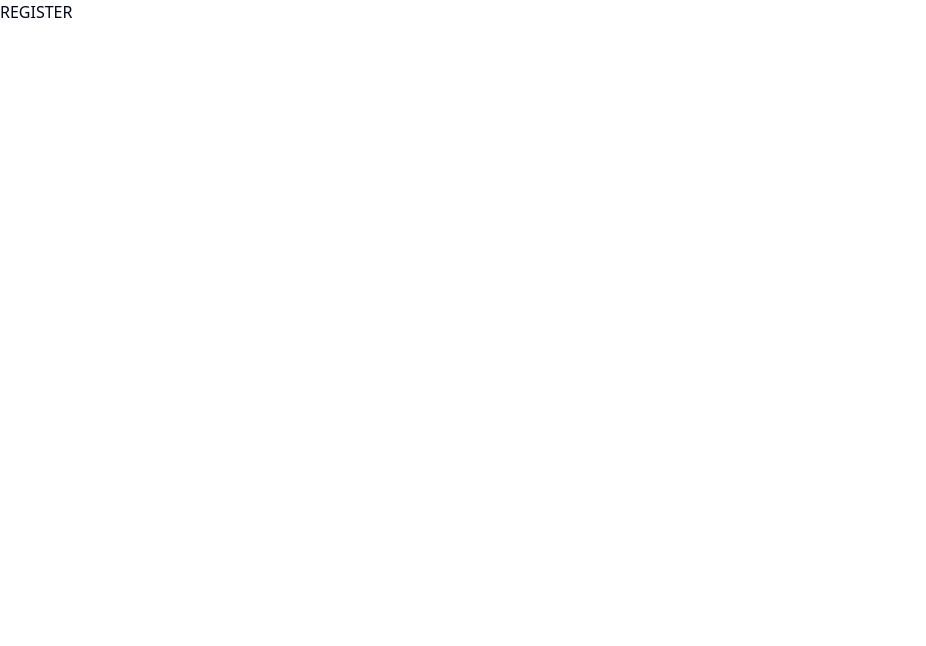
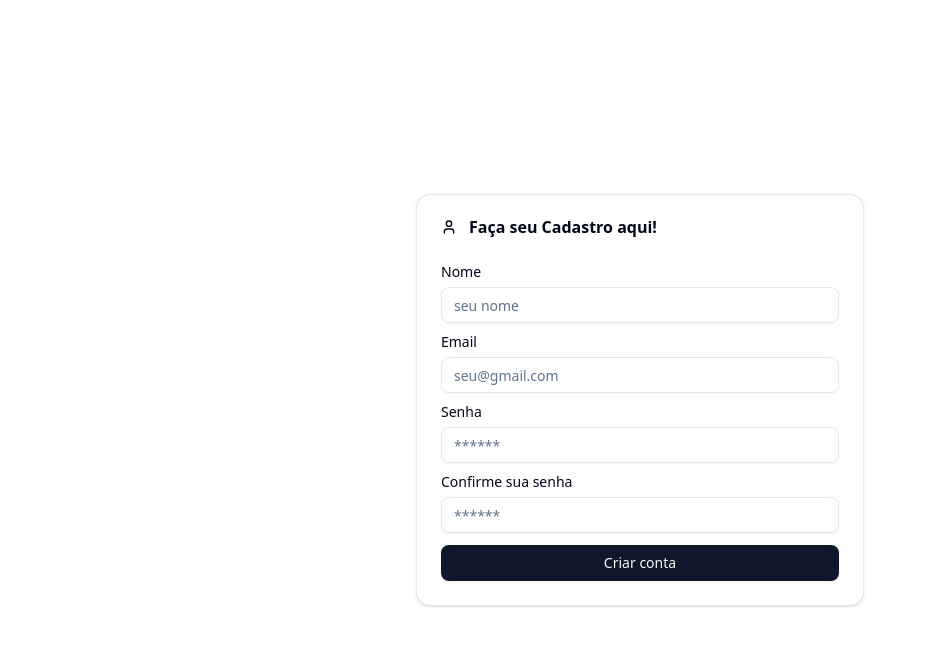
Before and after one commit to anajuliasouza03/next-firebase-login, a Next.js app: page /register in a window 1280 px wide. Shown: the top 646 px of the page, without its empty margins (0-926 px from the left). Built offline with nearby package versions, Linux system fonts and the light colour scheme; no server answers.

Commit message:
feat(auth): add register page

```diff
--- a/src/app/login/page.tsx
+++ b/src/app/login/page.tsx
@@ -18,7 +18,7 @@ import Link from "next/link";
 import { useRouter } from "next/navigation";
 import { useForm } from "react-hook-form";
 
-export function LoginPage() {
+export default function LoginPage() {
   const router = useRouter();
 
   const form = useForm<LoginInput>({
@@ -30,7 +30,7 @@ export function LoginPage() {
     console.log("Submeteu com", data);
     try {
       await login(data.email, data.password);
-      console.log("Login bem-sucedido, redirecionando…");
+      console.log("Login bem-sucedido, indo pro dashboard");
       router.push("/dashboard");
     } catch (e: any) {
       console.error(e);
--- a/src/app/page.tsx
+++ b/src/app/page.tsx
@@ -1,5 +1,5 @@
 "use client";
-import { LoginPage } from "./login/page";
+import LoginPage from "./login/page";
 
 export default function Page() {
   return (
--- a/src/app/register/page.tsx
+++ b/src/app/register/page.tsx
@@ -1,7 +1,122 @@
+"use client";
+
+import { Button } from "@/components/ui/button";
+import { Card, CardContent, CardHeader, CardTitle } from "@/components/ui/card";
+import {
+  Form,
+  FormControl,
+  FormField,
+  FormItem,
+  FormLabel,
+  FormMessage,
+} from "@/components/ui/form";
+import { Input } from "@/components/ui/input";
+import { registerUser } from "@/lib/firebase";
+import { RegisterInput, registerSchema } from "@/schemas/auth";
+import { zodResolver } from "@hookform/resolvers/zod";
+import { User } from "lucide-react";
+import { useRouter } from "next/navigation";
+import { useForm } from "react-hook-form";
+
 export default function Page() {
+  const router = useRouter();
+  const form = useForm<RegisterInput>({
+    resolver: zodResolver(registerSchema),
+    defaultValues: {
+      name: "",
+      email: "",
+      password: "",
+      confirmPassword: "",
+    },
+  });
+
+  const onSubmit = async (data: RegisterInput) => {
+    try {
+      await registerUser(data.email, data.password, data.name);
+      alert("Conta criada! Faça login");
+      router.push("/login");
+    } catch (e: any) {
+      console.error(e);
+    }
+  };
+
   return (
-    <div>
-      <div>REGISTER</div>
+    <div className="flex items-center justify-center min-h-screen p-6">
+      <Form {...form}>
+        <form
+          onSubmit={form.handleSubmit(onSubmit)}
+          className="w-full max-w-md"
+        >
+          <Card>
+            <CardHeader>
+              <CardTitle>
+                <div className="flex items-center gap-3">
+                  <User size={16} /> Faça seu Cadastro aqui!
+                </div>
+              </CardTitle>
+            </CardHeader>
+            <CardContent className="flex flex-col gap-3">
+              <FormField
+                control={form.control}
+                name="name"
+                render={({ field }) => (
+                  <FormItem>
+                    <FormLabel>Nome</FormLabel>
+                    <FormControl>
+                      <Input type="name" {...field} placeholder="seu nome" />
+                    </FormControl>
+                    <FormMessage />
+                  </FormItem>
+                )}
+              />
+              <FormField
+                control={form.control}
+                name="email"
+                render={({ field }) => (
+                  <FormItem>
+                    <FormLabel>Email</FormLabel>
+                    <FormControl>
+                      <Input
+                        type="email"
+                        {...field}
+                        placeholder="seu@gmail.com"
+                      />
+                    </FormControl>
+                    <FormMessage />
+                  </FormItem>
+                )}
+              />
+              <FormField
+                control={form.control}
+                name="password"
+                render={({ field }) => (
+                  <FormItem>
+                    <FormLabel>Senha</FormLabel>
+                    <FormControl>
+                      <Input type="password" {...field} placeholder="******" />
+                    </FormControl>
+                    <FormMessage />
+                  </FormItem>
+                )}
+              />
+              <FormField
+                control={form.control}
+                name="confirmPassword"
+                render={({ field }) => (
+                  <FormItem>
+                    <FormLabel>Confirme sua senha</FormLabel>
+                    <FormControl>
+                      <Input type="password" {...field} placeholder="******" />
+                    </FormControl>
+                    <FormMessage />
+                  </FormItem>
+                )}
+              />
+              <Button type="submit">Criar conta</Button>
+            </CardContent>
+          </Card>
+        </form>
+      </Form>
     </div>
   );
 }
--- a/src/lib/firebase.ts
+++ b/src/lib/firebase.ts
@@ -7,7 +7,6 @@ import {
   updateProfile,
   UserCredential,
 } from "firebase/auth";
-import { email } from "zod";
 
 const firebaseConfig = {
   apiKey: process.env.NEXT_PUBLIC_FIREBASE_API_KEY!,
@@ -28,7 +27,7 @@ export const login = (email: string, password: string) =>
 export const resetPassword = (email: string) =>
   sendPasswordResetEmail(auth, email);
 
-export const register = async (
+export const registerUser = async (
   email: string,
   password: string,
   name: string
--- a/src/schemas/auth.ts
+++ b/src/schemas/auth.ts
@@ -1,5 +1,4 @@
-import { register } from "module";
-import { email, z } from "zod";
+import { z } from "zod";
 
 //login
 export const loginSchema = z.object({
@@ -20,10 +19,10 @@ export const registerSchema = z
     name: z.string().min(2, { message: "Informe seu nome" }),
     email: z.string().email({ message: "Email inválido!" }),
     password: z.string().min(6, { message: "Mínimo de 6 caracteres" }),
-    confirmPassword: z.string().min(6, { message: "Confirmacao necessária" }),
+    confirmPassword: z.string().min(6, { message: "Confirmação necessária" }),
   })
   .refine((data) => data.password === data.confirmPassword, {
     message: "As senhas não batem",
     path: ["confirmPassword"],
   });
-export type RegisterInput = z.infer<typeof register>;
+export type RegisterInput = z.infer<typeof registerSchema>;
```
